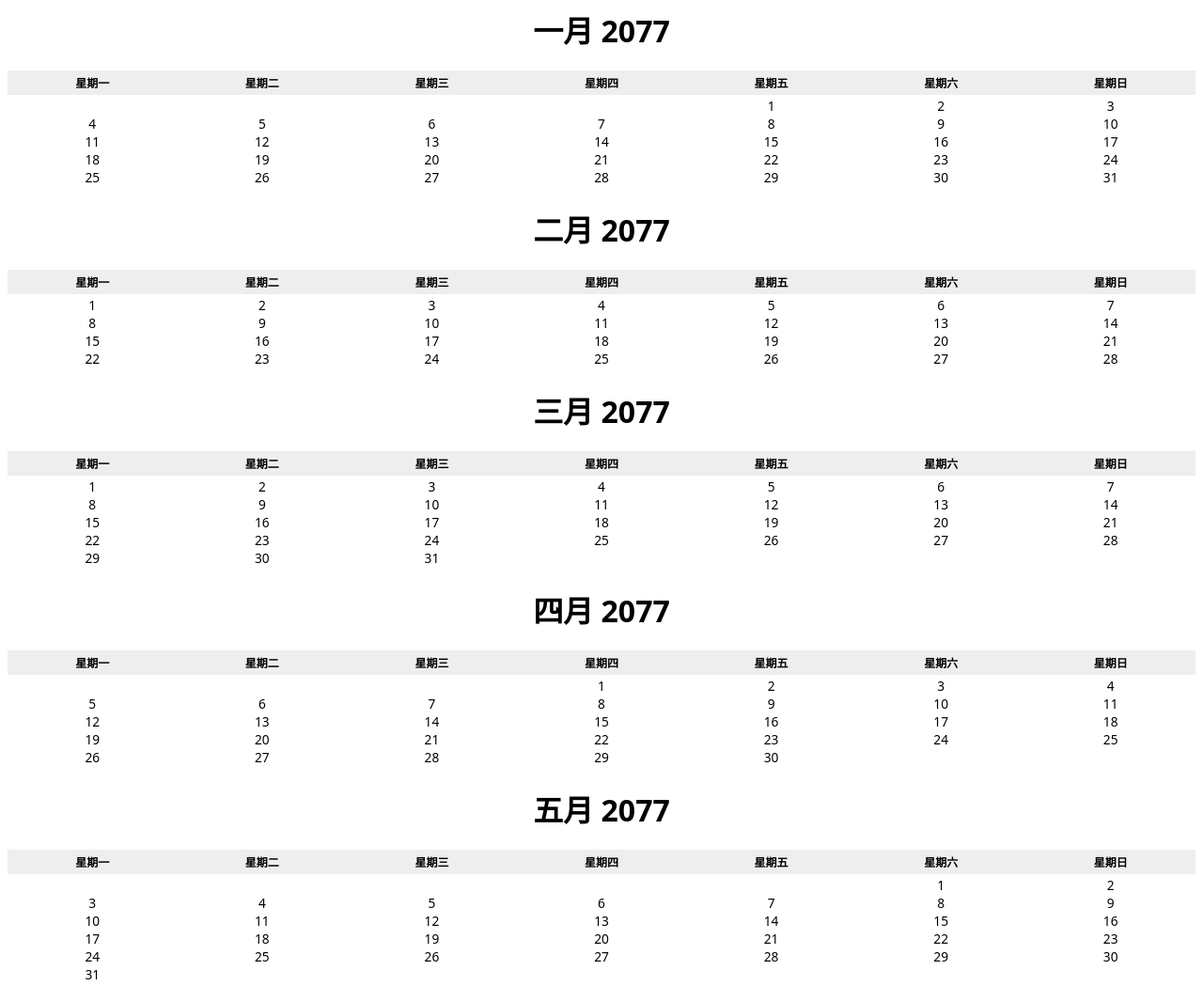
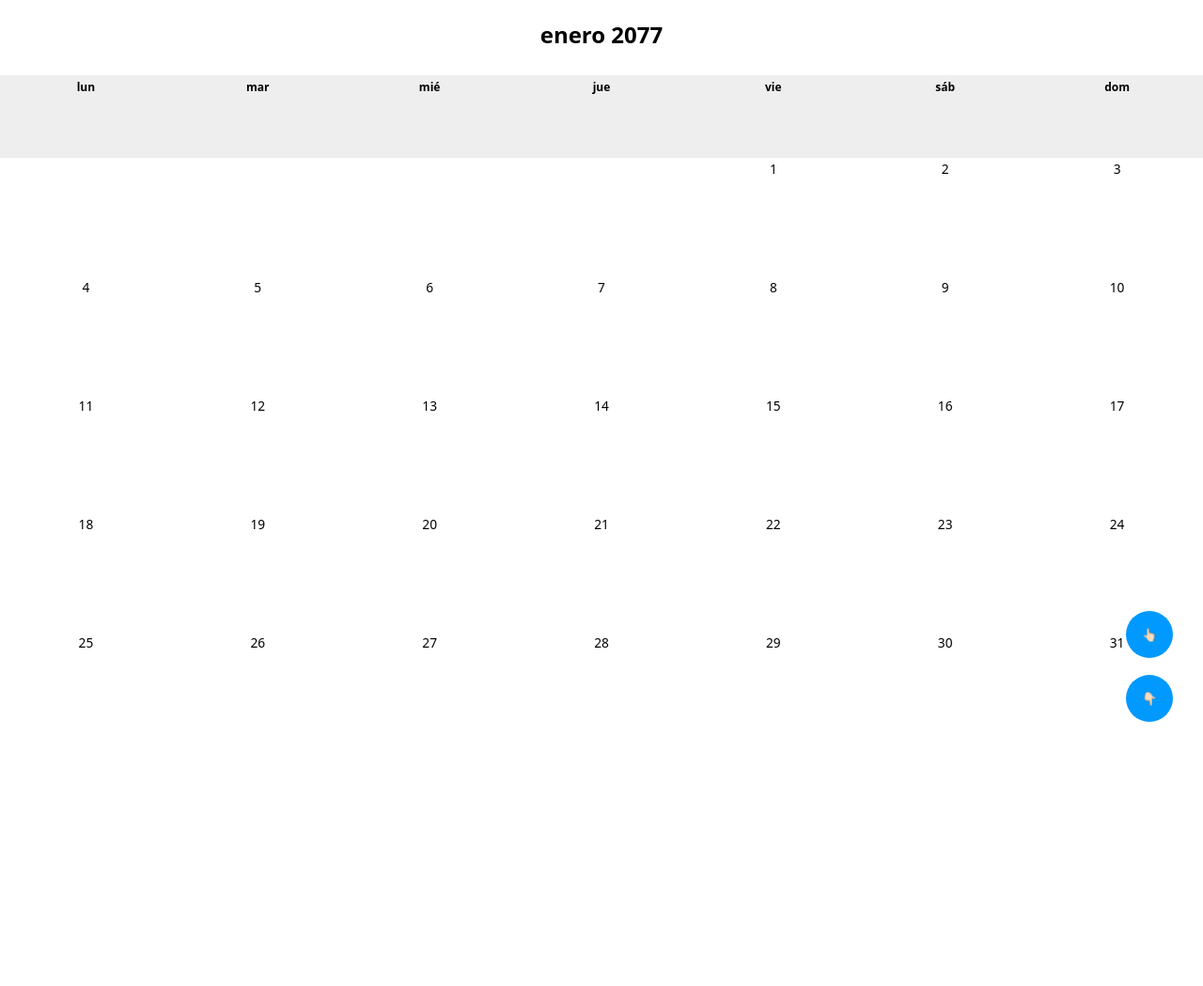
Before and after one commit to ErickMataTorres/CalendarioMidulive, a plain HTML site: page index.html in a window 1280 px wide. Shown: the top 1049 px of the page at 94% size. After the commit the page ends 800 px from the top, so only its background shows below. Drawn offline with Linux system fonts and the light colour scheme.

Commit message:
Terminado

```diff
--- a/index.html
+++ b/index.html
@@ -1,14 +1,29 @@
 <meta charset="utf-8">
 <link rel="stylesheet" href="./styles.css">
 
+<section>
     <div></div>
+    <button id="up">👆🏻</button>
+    <button id="down">👇🏻</button>
+</section>
 
 <script>
 
-    const createCalendar = ({ locale, year })=>{
+    const createCalendar = ({ locale, year }) => {
 
         const weekdays = [...Array(7).keys()];
-    const intlWeekDay = new Intl.DateTimeFormat(locale,{ weekday: "long" });
+        const intlWeekDay = new Intl.DateTimeFormat(locale, { weekday: "short" });
+
+        const el = document.querySelector("div");
+        // const {innerHeight: windowHeight} = window.innerHeight;
+
+        document.getElementById("up").addEventListener("click", () => {
+            el.scrollTo({ top: el.scrollTop - window.innerHeight, behavior: "smooth" });
+        });
+
+        document.getElementById("down").addEventListener("click", () => {
+            el.scrollTo({ top: el.scrollTop + window.innerHeight, behavior: "smooth" });
+        });
 
         const weekDaysNames = weekdays.map(weekDayIndex => {
             const weekDayName = intlWeekDay.format(new Date(2021, 10, weekDayIndex + 1));
@@ -16,10 +31,10 @@
         });
 
         const renderedWeekDays = weekDaysNames.map
-    (weekDayName =>`<li class="day-name">${weekDayName}</li>`).join("");
+            (weekDayName => `<li class="day-name">${weekDayName}</li>`).join("");
 
         const months = [...Array(12).keys()];
-    const intl = new Intl.DateTimeFormat(locale, { month: "long"});
+        const intl = new Intl.DateTimeFormat(locale, { month: "long" });
         const calendar = months.map(monthKey => {
             const monthName = intl.format(new Date(year, monthKey));
 
@@ -36,9 +51,9 @@
             };
         });
 
-    console.log(calendar)
+        // console.log(calendar)
 
-    const html = calendar.map(({ daysOfMonth, monthName, startsOn })=>{
+        const html = calendar.map(({ daysOfMonth, monthName, startsOn }) => {
 
             const days = [...Array(daysOfMonth).keys()];
 
@@ -46,23 +61,25 @@
         style="--first-day-start: ${startsOn}"`;
 
             const renderedDays = days.map((day, index) =>
-            `<li ${ index === 0 ? firstDayAttributes : "" }>${day + 1}</li>`).join("");
+                `<li ${index === 0 ? firstDayAttributes : ""}>${day + 1}</li>`).join("");
 
-        const title=`
+            const title = `
             <h1>${monthName} ${year}</h1>
         `;
 
             return `
-            <h1>${title}</h1>
+            <div class="month">
+                ${title}
                 <ol>
                     ${renderedWeekDays}
                     ${renderedDays}
-            </ol>`;
+                </ol>
+            </div>`;
         }).join("");
 
-    document.querySelector("div").innerHTML = html;
+        el.innerHTML = html;
     };
 
-    createCalendar({year: 2077, locale: "zh"});
+    createCalendar({ year: 2077, locale: "es" });
 
 </script>
--- a/styles.css
+++ b/styles.css
@@ -1,6 +1,43 @@
-div{
+body{
+    margin: 0;
+}
+button{
+    position:fixed;
+    bottom:32px;
+    right:32px;
+    border-radius: 500px;
+    background: #09f;
+    color:#fff;
+    border:0;
+    padding:16px;
+    text-align: center;
+    cursor: pointer;
+    width:50px;
+    height:50px;
+}
+
+#up{
+    bottom: 100px;
+}
+
+section{
     text-align: center;
     font-family: system-ui, -apple-system, BlinkMacSystemFont, 'Segoe UI', Roboto, Oxygen, Ubuntu, Cantarell, 'Open Sans', 'Helvetica Neue', sans-serif;
+    height:100vh;
+
+}
+div{
+    height:100vh;
+    scroll-snap-type: y mandatory;
+    overflow-y:scroll;
+    overflow-x:hidden;
+}
+.month{
+    height:100vh;
+    width:100vw;
+    scroll-snap-align:center;
+    display:grid;
+    grid-template-rows:80px;
 }
 ol{
     list-style:none;
@@ -8,6 +45,8 @@ ol{
     grid-template-columns: repeat(7, 1fr);
     margin:0;
     padding:0;
+    width:100vw;
+    grid-template-rows:90px;
 }
 
 li{
```
Lines whose indentation alone changed are shown as unchanged.
